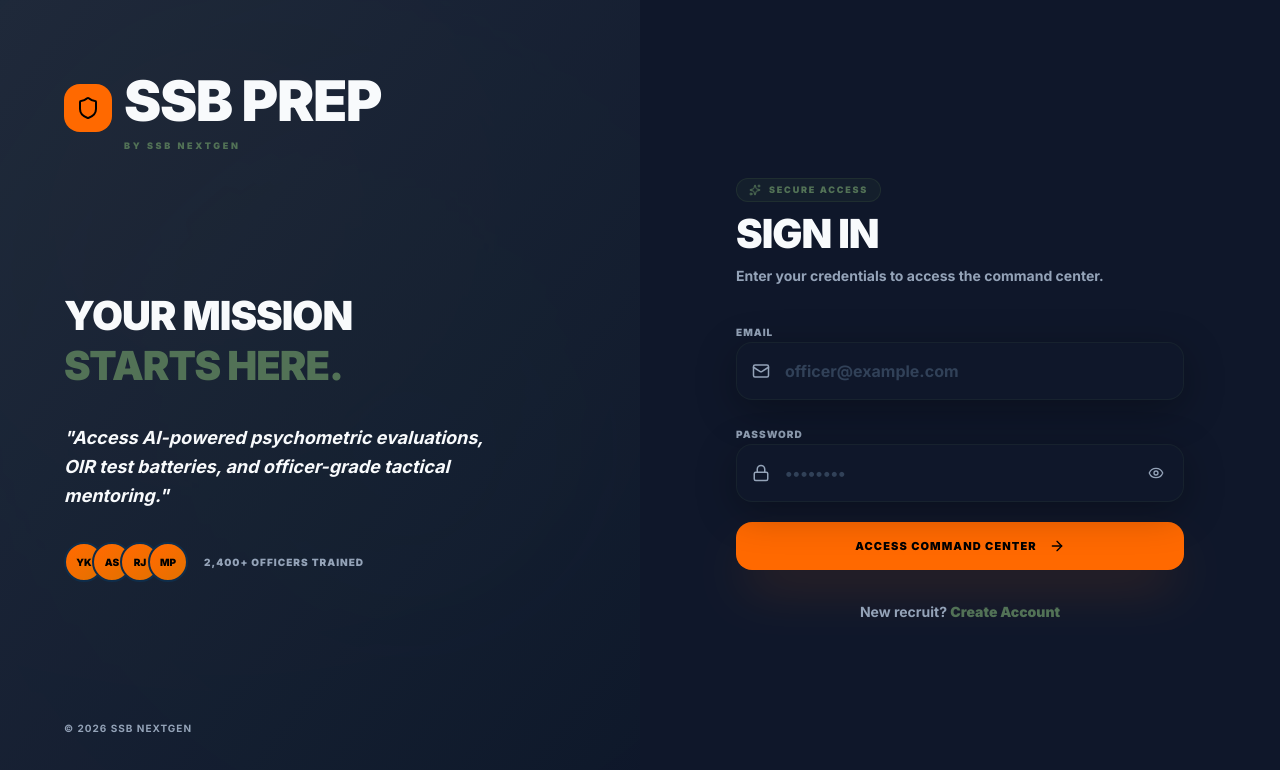
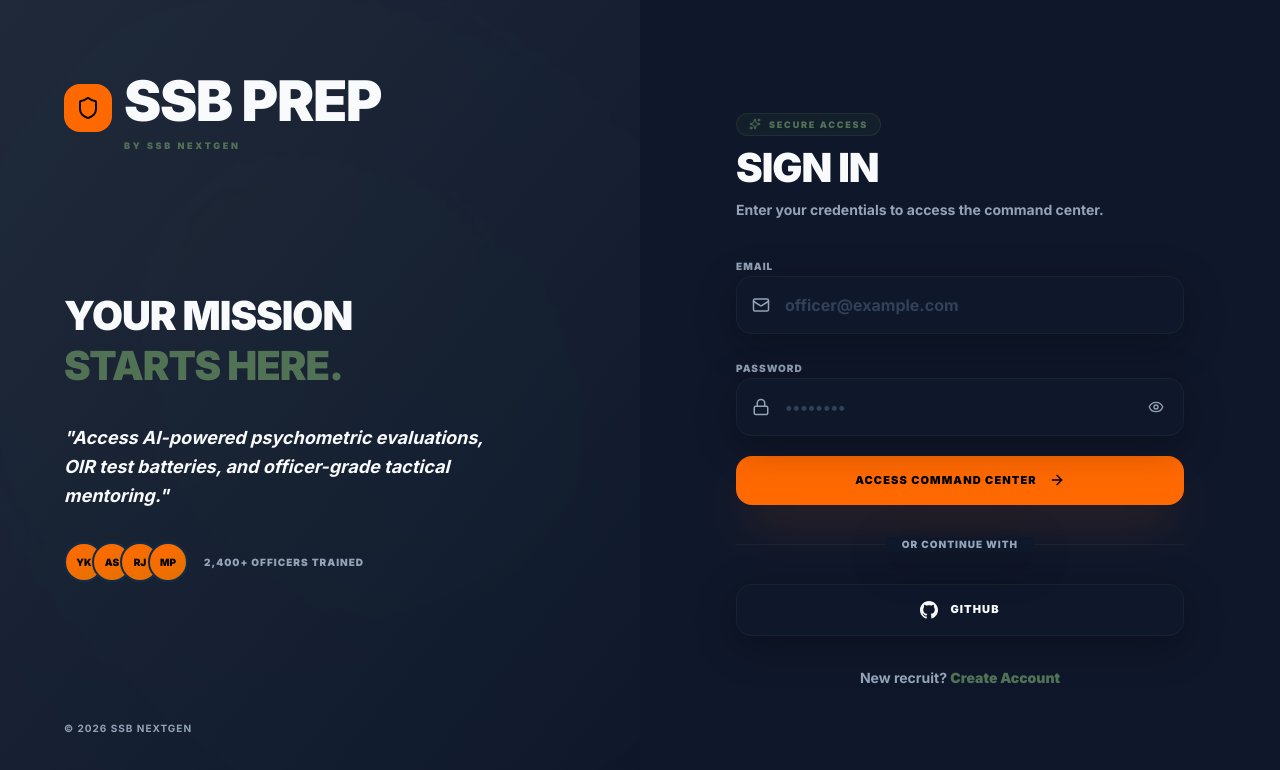
Before and after one commit to SHIVKUMAR908173/ssb-nextgen-pro, a Next.js app in the folder frontend/: page /login in a window 1280 px wide. Shown: the top 770 px of the page. Built offline with nearby package versions, Linux system fonts and the light colour scheme; no server answers; the database is empty.

Commit message:
Add GitHub OAuth login and signup buttons

```diff
--- a/frontend/src/app/(auth)/login/page.tsx
+++ b/frontend/src/app/(auth)/login/page.tsx
@@ -42,6 +42,17 @@
     const supabase = createClient();
     const { error: oauthError } = await supabase.auth.signInWithOAuth({
       provider: 'google',
+      options: { redirectTo: `${window.location.origin}/auth/callback?next=${redirectTo}` },
+    });
+    if (oauthError) { setError(oauthError.message); setLoading(false); }
+  };
+
+  const handleGithubLogin = async () => {
+    setLoading(true);
+    setError(null);
+    const supabase = createClient();
+    const { error: oauthError } = await supabase.auth.signInWithOAuth({
+      provider: 'github',
       options: { redirectTo: `${window.location.origin}/auth/callback?next=${redirectTo}` },
     });
     if (oauthError) { setError(oauthError.message); setLoading(false); }
@@ -94,14 +105,21 @@
         </button>
       </form>
 
-      {process.env.NEXT_PUBLIC_ENABLE_GOOGLE_AUTH === 'true' && (<>
-      <div className="relative"><div className="absolute inset-0 flex items-center"><div className="w-full border-t border-[#1E3A5F]" /></div><div className="relative flex justify-center text-[10px]"><span className="bg-[#020617] px-4 text-slate-600 font-black uppercase tracking-widest">Or</span></div></div>
+      <div className="relative"><div className="absolute inset-0 flex items-center"><div className="w-full border-t border-[#1E3A5F]" /></div><div className="relative flex justify-center text-[10px]"><span className="bg-[#020617] px-4 text-slate-600 font-black uppercase tracking-widest">Or Continue With</span></div></div>
 
-      <button onClick={handleGoogleLogin} disabled={loading} className="w-full bg-[#0f172a] border border-[#1E3A5F] hover:border-white/20 text-white font-black py-4 rounded-2xl uppercase tracking-widest text-[11px] transition-all flex items-center justify-center gap-3">
-        <svg width="18" height="18" viewBox="0 0 24 24"><path d="M22.56 12.25c0-.78-.07-1.53-.2-2.25H12v4.26h5.92a5.06 5.06 0 01-2.2 3.32v2.77h3.57c2.08-1.92 3.28-4.74 3.28-8.1z" fill="#4285F4"/><path d="M12 23c2.97 0 5.46-.98 7.28-2.66l-3.57-2.77c-.98.66-2.23 1.06-3.71 1.06-2.86 0-5.29-1.93-6.16-4.53H2.18v2.84C3.99 20.53 7.7 23 12 23z" fill="#34A853"/><path d="M5.84 14.09c-.22-.66-.35-1.36-.35-2.09s.13-1.43.35-2.09V7.07H2.18C1.43 8.55 1 10.22 1 12s.43 3.45 1.18 4.93l2.85-2.22.81-.62z" fill="#FBBC05"/><path d="M12 5.38c1.62 0 3.06.56 4.21 1.64l3.15-3.15C17.45 2.09 14.97 1 12 1 7.7 1 3.99 3.47 2.18 7.07l3.66 2.84c.87-2.6 3.3-4.53 6.16-4.53z" fill="#EA4335"/></svg>
-        Sign in with Google
-      </button>
-      </>)}
+      <div className="grid grid-cols-1 gap-3">
+        {process.env.NEXT_PUBLIC_ENABLE_GOOGLE_AUTH === 'true' && (
+          <button onClick={handleGoogleLogin} disabled={loading} className="w-full bg-[#0f172a] border border-[#1E3A5F] hover:border-white/20 text-white font-black py-4 rounded-2xl uppercase tracking-widest text-[11px] transition-all flex items-center justify-center gap-3">
+            <svg width="18" height="18" viewBox="0 0 24 24"><path d="M22.56 12.25c0-.78-.07-1.53-.2-2.25H12v4.26h5.92a5.06 5.06 0 01-2.2 3.32v2.77h3.57c2.08-1.92 3.28-4.74 3.28-8.1z" fill="#4285F4"/><path d="M12 23c2.97 0 5.46-.98 7.28-2.66l-3.57-2.77c-.98.66-2.23 1.06-3.71 1.06-2.86 0-5.29-1.93-6.16-4.53H2.18v2.84C3.99 20.53 7.7 23 12 23z" fill="#34A853"/><path d="M5.84 14.09c-.22-.66-.35-1.36-.35-2.09s.13-1.43.35-2.09V7.07H2.18C1.43 8.55 1 10.22 1 12s.43 3.45 1.18 4.93l2.85-2.22.81-.62z" fill="#FBBC05"/><path d="M12 5.38c1.62 0 3.06.56 4.21 1.64l3.15-3.15C17.45 2.09 14.97 1 12 1 7.7 1 3.99 3.47 2.18 7.07l3.66 2.84c.87-2.6 3.3-4.53 6.16-4.53z" fill="#EA4335"/></svg>
+            Google
+          </button>
+        )}
+
+        <button onClick={handleGithubLogin} disabled={loading} className="w-full bg-[#0f172a] border border-[#1E3A5F] hover:border-white/20 text-white font-black py-4 rounded-2xl uppercase tracking-widest text-[11px] transition-all flex items-center justify-center gap-3">
+          <svg width="18" height="18" viewBox="0 0 24 24" fill="currentColor"><path d="M12 0c-6.626 0-12 5.373-12 12 0 5.302 3.438 9.8 8.207 11.387.599.111.793-.261.793-.577v-2.234c-3.338.726-4.033-1.416-4.033-1.416-.546-1.387-1.333-1.756-1.333-1.756-1.089-.745.083-.729.083-.729 1.205.084 1.839 1.237 1.839 1.237 1.07 1.834 2.807 1.304 3.492.997.107-.775.418-1.305.762-1.604-2.665-.305-5.467-1.334-5.467-5.931 0-1.311.469-2.381 1.236-3.221-.124-.303-.535-1.524.117-3.176 0 0 1.008-.322 3.301 1.23.957-.266 1.983-.399 3.003-.404 1.02.005 2.047.138 3.006.404 2.291-1.552 3.297-1.23 3.297-1.23.653 1.653.242 2.874.118 3.176.77.84 1.235 1.911 1.235 3.221 0 4.609-2.807 5.624-5.479 5.921.43.372.823 1.102.823 2.222v3.293c0 .319.192.694.801.576 4.765-1.589 8.199-6.086 8.199-11.386 0-6.627-5.373-12-12-12z"/></svg>
+          GitHub
+        </button>
+      </div>
 
       <p className="text-center text-sm text-slate-600 font-bold">New recruit?{' '}<Link href="/signup" className="text-orange-500 hover:text-orange-400 font-black transition-colors">Create Account</Link></p>
     </div>
--- a/frontend/src/app/(auth)/signup/page.tsx
+++ b/frontend/src/app/(auth)/signup/page.tsx
@@ -64,6 +64,16 @@
     const supabase = createClient();
     const { error: oauthError } = await supabase.auth.signInWithOAuth({
       provider: 'google',
+      options: { redirectTo: `${window.location.origin}/auth/callback` },
+    });
+    if (oauthError) { setError(oauthError.message); setLoading(false); }
+  };
+
+  const handleGithubSignup = async () => {
+    setLoading(true);
+    const supabase = createClient();
+    const { error: oauthError } = await supabase.auth.signInWithOAuth({
+      provider: 'github',
       options: { redirectTo: `${window.location.origin}/auth/callback` },
     });
     if (oauthError) { setError(oauthError.message); setLoading(false); }
@@ -172,14 +182,21 @@
             </button>
           </form>
 
-          {process.env.NEXT_PUBLIC_ENABLE_GOOGLE_AUTH === 'true' && (<>
-          <div className="relative"><div className="absolute inset-0 flex items-center"><div className="w-full border-t border-[#1E3A5F]" /></div><div className="relative flex justify-center text-[10px]"><span className="bg-[#020617] px-4 text-slate-600 font-black uppercase tracking-widest">Or</span></div></div>
+          <div className="relative"><div className="absolute inset-0 flex items-center"><div className="w-full border-t border-[#1E3A5F]" /></div><div className="relative flex justify-center text-[10px]"><span className="bg-[#020617] px-4 text-slate-600 font-black uppercase tracking-widest">Or Continue With</span></div></div>
 
-          <button onClick={handleGoogleSignup} disabled={loading} className="w-full bg-[#0f172a] border border-[#1E3A5F] hover:border-white/20 text-white font-black py-4 rounded-2xl uppercase tracking-widest text-[11px] transition-all flex items-center justify-center gap-3">
-            <svg width="18" height="18" viewBox="0 0 24 24"><path d="M22.56 12.25c0-.78-.07-1.53-.2-2.25H12v4.26h5.92a5.06 5.06 0 01-2.2 3.32v2.77h3.57c2.08-1.92 3.28-4.74 3.28-8.1z" fill="#4285F4"/><path d="M12 23c2.97 0 5.46-.98 7.28-2.66l-3.57-2.77c-.98.66-2.23 1.06-3.71 1.06-2.86 0-5.29-1.93-6.16-4.53H2.18v2.84C3.99 20.53 7.7 23 12 23z" fill="#34A853"/><path d="M5.84 14.09c-.22-.66-.35-1.36-.35-2.09s.13-1.43.35-2.09V7.07H2.18C1.43 8.55 1 10.22 1 12s.43 3.45 1.18 4.93l2.85-2.22.81-.62z" fill="#FBBC05"/><path d="M12 5.38c1.62 0 3.06.56 4.21 1.64l3.15-3.15C17.45 2.09 14.97 1 12 1 7.7 1 3.99 3.47 2.18 7.07l3.66 2.84c.87-2.6 3.3-4.53 6.16-4.53z" fill="#EA4335"/></svg>
-            Sign up with Google
-          </button>
-          </>)}
+          <div className="grid grid-cols-1 gap-3">
+            {process.env.NEXT_PUBLIC_ENABLE_GOOGLE_AUTH === 'true' && (
+              <button onClick={handleGoogleSignup} disabled={loading} className="w-full bg-[#0f172a] border border-[#1E3A5F] hover:border-white/20 text-white font-black py-4 rounded-2xl uppercase tracking-widest text-[11px] transition-all flex items-center justify-center gap-3">
+                <svg width="18" height="18" viewBox="0 0 24 24"><path d="M22.56 12.25c0-.78-.07-1.53-.2-2.25H12v4.26h5.92a5.06 5.06 0 01-2.2 3.32v2.77h3.57c2.08-1.92 3.28-4.74 3.28-8.1z" fill="#4285F4"/><path d="M12 23c2.97 0 5.46-.98 7.28-2.66l-3.57-2.77c-.98.66-2.23 1.06-3.71 1.06-2.86 0-5.29-1.93-6.16-4.53H2.18v2.84C3.99 20.53 7.7 23 12 23z" fill="#34A853"/><path d="M5.84 14.09c-.22-.66-.35-1.36-.35-2.09s.13-1.43.35-2.09V7.07H2.18C1.43 8.55 1 10.22 1 12s.43 3.45 1.18 4.93l2.85-2.22.81-.62z" fill="#FBBC05"/><path d="M12 5.38c1.62 0 3.06.56 4.21 1.64l3.15-3.15C17.45 2.09 14.97 1 12 1 7.7 1 3.99 3.47 2.18 7.07l3.66 2.84c.87-2.6 3.3-4.53 6.16-4.53z" fill="#EA4335"/></svg>
+                Google
+              </button>
+            )}
+
+            <button onClick={handleGithubSignup} disabled={loading} className="w-full bg-[#0f172a] border border-[#1E3A5F] hover:border-white/20 text-white font-black py-4 rounded-2xl uppercase tracking-widest text-[11px] transition-all flex items-center justify-center gap-3">
+              <svg width="18" height="18" viewBox="0 0 24 24" fill="currentColor"><path d="M12 0c-6.626 0-12 5.373-12 12 0 5.302 3.438 9.8 8.207 11.387.599.111.793-.261.793-.577v-2.234c-3.338.726-4.033-1.416-4.033-1.416-.546-1.387-1.333-1.756-1.333-1.756-1.089-.745.083-.729.083-.729 1.205.084 1.839 1.237 1.839 1.237 1.07 1.834 2.807 1.304 3.492.997.107-.775.418-1.305.762-1.604-2.665-.305-5.467-1.334-5.467-5.931 0-1.311.469-2.381 1.236-3.221-.124-.303-.535-1.524.117-3.176 0 0 1.008-.322 3.301 1.23.957-.266 1.983-.399 3.003-.404 1.02.005 2.047.138 3.006.404 2.291-1.552 3.297-1.23 3.297-1.23.653 1.653.242 2.874.118 3.176.77.84 1.235 1.911 1.235 3.221 0 4.609-2.807 5.624-5.479 5.921.43.372.823 1.102.823 2.222v3.293c0 .319.192.694.801.576 4.765-1.589 8.199-6.086 8.199-11.386 0-6.627-5.373-12-12-12z"/></svg>
+              GitHub
+            </button>
+          </div>
 
           <p className="text-center text-sm text-slate-600 font-bold">Already enlisted?{' '}<Link href="/login" className="text-orange-500 hover:text-orange-400 font-black transition-colors">Sign In</Link></p>
         </div>
```
